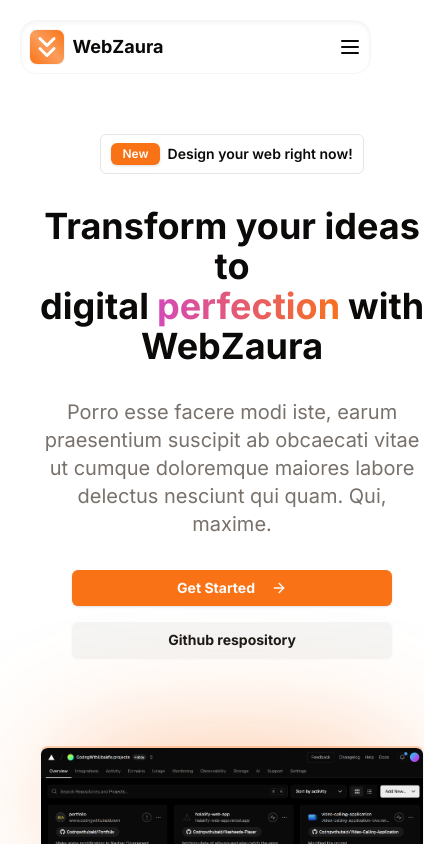
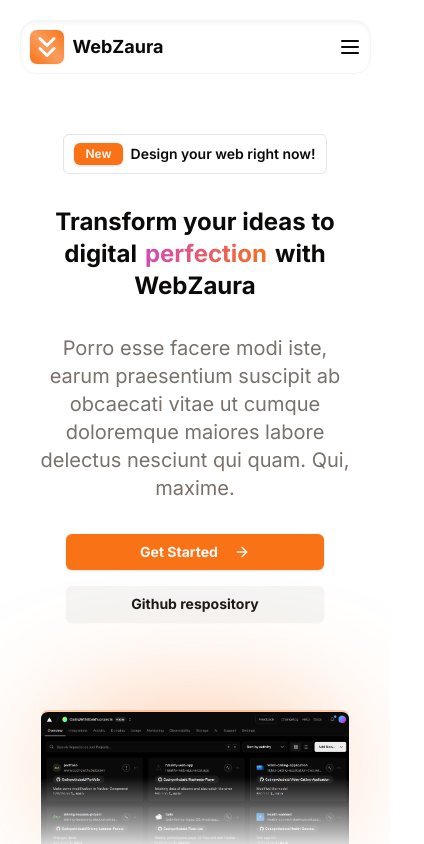
Before and after one commit to Codngwthubaid/webzaura, a Next.js app: page / in a window 390 px wide. Shown: the top 844 px of the page, 424 px wide, since content can reach past the window. Built offline with nearby package versions, Linux system fonts and the light colour scheme.

Commit message:
Change text size

```diff
--- a/components/layout/sections/hero.tsx
+++ b/components/layout/sections/hero.tsx
@@ -29,7 +29,7 @@
             <span> Design your web right now! </span>
           </Badge>
 
-          <div className="max-w-screen-md mx-auto text-center text-4xl md:text-6xl font-bold">
+          <div className="max-w-screen-md mx-auto text-center text-2xl md:text-6xl font-bold">
             <h1>
               Transform your ideas to digital
               <span className="text-transparent px-2 bg-gradient-to-r from-[#D247BF] to-primary bg-clip-text">
```
